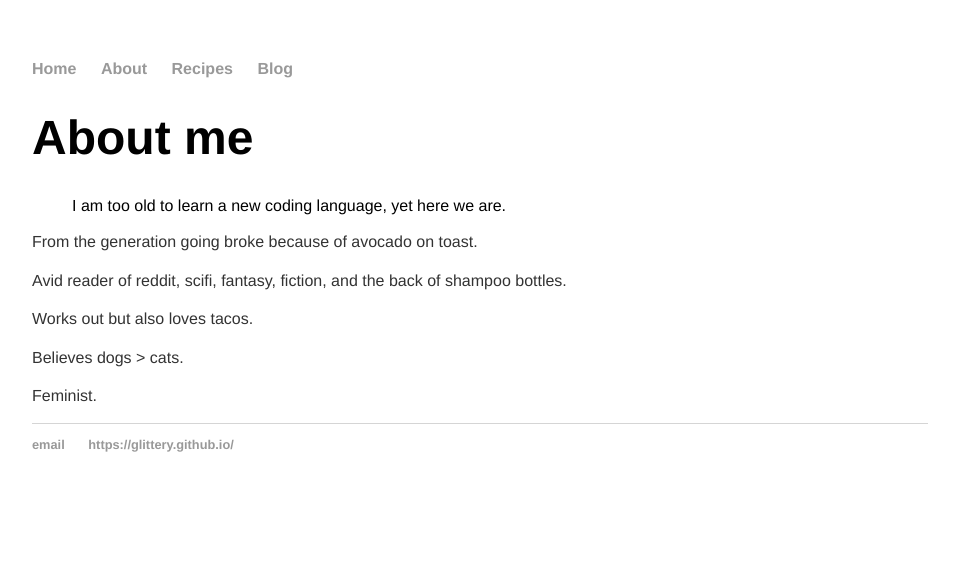
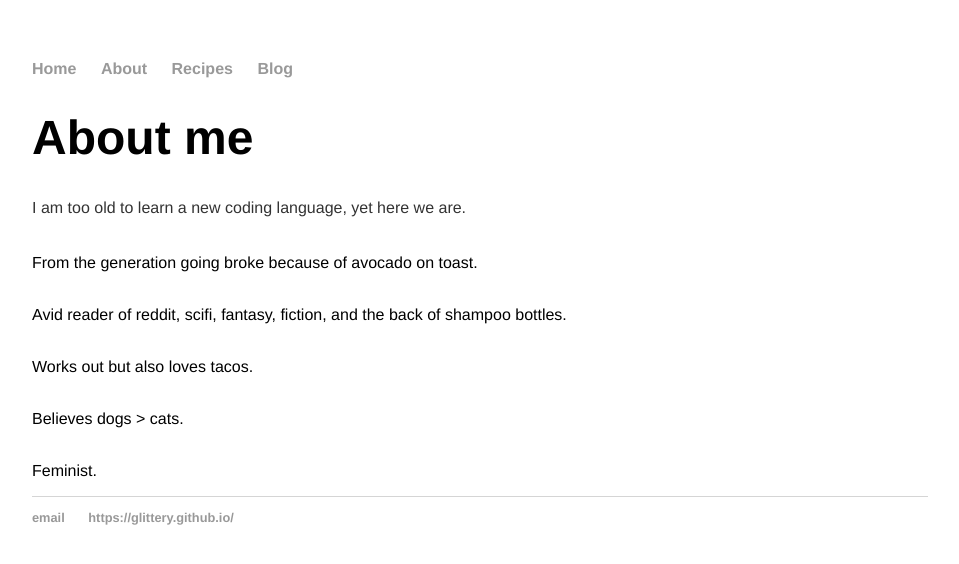
Before and after one commit to glittery/glittery.github.io, a Jekyll site: the page built from about/index.html, in a window 1280 px wide. Shown: the top 564 px of the page, without its empty margins (160-1119 px from the left). Built offline with Jekyll 4.4.1, drawn with Linux system fonts in a browser that asks for light colours.

```diff
--- a/about/index.html
+++ b/about/index.html
@@ -5,16 +5,12 @@ title: glittery - about me
 <div class="blurb">
 	<h1>About me</h1>
 
-<ul> I am too old to learn a new coding language, yet here we are. </ul>
+<p> I am too old to learn a new coding language, yet here we are. </p>
 
-<p> From the generation going broke because of avocado on toast. </p>
-
-<p> Avid reader of reddit, scifi, fantasy, fiction, and the back of shampoo bottles. </p>
-
-<p> Works out but also loves tacos. </p>
-
-<p> Believes dogs > cats. </p>
-
-<p> Feminist. </p>
+<br> From the generation going broke because of avocado on toast. </p>
+<br> Avid reader of reddit, scifi, fantasy, fiction, and the back of shampoo bottles. </p>
+<br> Works out but also loves tacos. </p>
+<br> Believes dogs > cats. </p>
+<br> Feminist. </p>
 
 </div><!-- /.blurb -->
```
